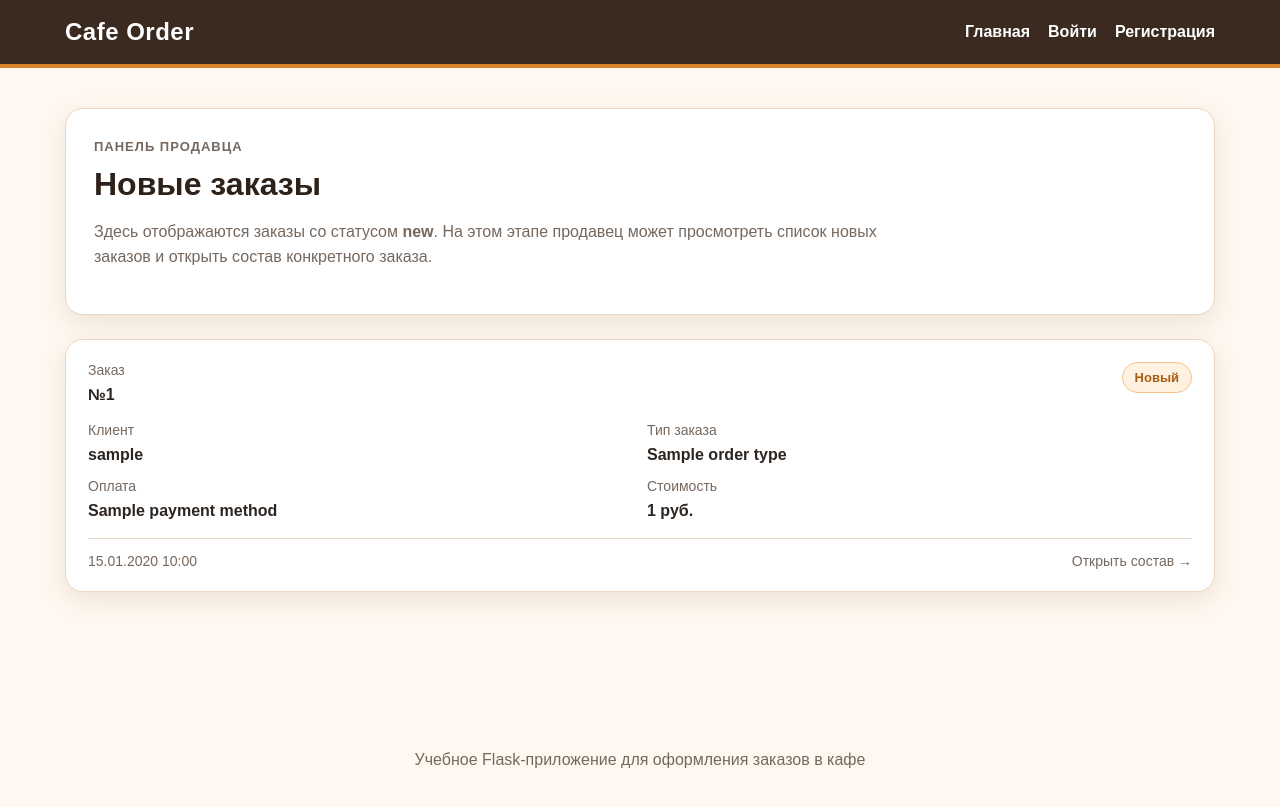
After one commit to Danya8600/cafe_system, a Flask app: template app/templates/seller_orders.html in a window 1280 px wide. The commit adds this page. Run offline with Flask 3, Linux system fonts and the light colour scheme; the template is opened without the code that fills it: most values are stand-ins (such as "Sample title", 1, 10 or a date in 2020).

Commit message:
Добавлена панель продавца для просмотра заказов

```diff
--- a/app/__init__.py
+++ b/app/__init__.py
@@ -12,8 +12,10 @@ def create_app():
 
     from app.controllers.auth_controller import auth_bp
     from app.controllers.customer_controller import customer_bp
+    from app.controllers.seller_controller import seller_bp
 
     app.register_blueprint(auth_bp)
     app.register_blueprint(customer_bp)
+    app.register_blueprint(seller_bp)
 
     return app
--- a/app/static/style.css
+++ b/app/static/style.css
@@ -510,6 +510,70 @@ body {
     font-weight: bold;
 }
 
+.seller-orders-grid {
+    display: grid;
+    grid-template-columns: repeat(auto-fit, minmax(300px, 1fr));
+    gap: 18px;
+}
+
+.seller-order-card {
+    display: flex;
+    flex-direction: column;
+    gap: 18px;
+    padding: 22px;
+    background: var(--bg-card);
+    border: 1px solid var(--border);
+    border-radius: 18px;
+    box-shadow: 0 8px 24px var(--shadow);
+    color: var(--text-main);
+    text-decoration: none;
+    transition: transform 0.15s ease, border-color 0.15s ease;
+}
+
+.seller-order-card:hover {
+    transform: translateY(-2px);
+    border-color: var(--accent);
+}
+
+.seller-order-head {
+    display: flex;
+    align-items: flex-start;
+    justify-content: space-between;
+    gap: 16px;
+}
+
+.seller-order-info {
+    display: grid;
+    grid-template-columns: repeat(2, minmax(0, 1fr));
+    gap: 14px;
+}
+
+.seller-order-footer {
+    display: flex;
+    justify-content: space-between;
+    gap: 14px;
+    padding-top: 14px;
+    border-top: 1px solid var(--border);
+    color: var(--text-muted);
+    font-size: 14px;
+}
+
+.status-badge {
+    display: inline-flex;
+    align-items: center;
+    justify-content: center;
+    padding: 7px 12px;
+    border-radius: 999px;
+    font-size: 13px;
+    font-weight: bold;
+}
+
+.status-new {
+    background: var(--bg-soft);
+    color: var(--accent-dark);
+    border: 1px solid var(--accent-light);
+}
+
 .footer {
     padding: 22px 0;
     color: var(--text-muted);
@@ -526,7 +590,8 @@ body {
         flex-direction: column;
     }
 
-    .order-row {
+    .order-row,
+    .seller-order-info {
         grid-template-columns: 1fr;
     }
 }
--- a/app/templates/base.html
+++ b/app/templates/base.html
@@ -17,6 +17,8 @@
                 {% if session.get("role") == "client" %}
                     <a href="{{ url_for('customer.show_menu') }}">Меню</a>
                     <a href="{{ url_for('customer.my_orders') }}">Мои заказы</a>
+                {% elif session.get("role") == "seller" %}
+                    <a href="{{ url_for('seller.show_new_orders') }}">Панель продавца</a>
                 {% endif %}
 
                 <span class="nav-user">{{ session.get("username") }}</span>
--- /dev/null
+++ b/app/templates/seller_orders.html
@@ -0,0 +1,82 @@
+{% extends "base.html" %}
+
+{% block title %}Панель продавца — Cafe Order{% endblock %}
+
+{% block content %}
+<section class="page-section">
+    <div class="section-title">
+        <p class="eyebrow">Панель продавца</p>
+        <h2>Новые заказы</h2>
+        <p>
+            Здесь отображаются заказы со статусом <b>new</b>. На этом этапе продавец
+            может просмотреть список новых заказов и открыть состав конкретного заказа.
+        </p>
+    </div>
+
+    {% if orders %}
+        <div class="seller-orders-grid">
+            {% for order in orders %}
+                <a class="seller-order-card" href="{{ url_for('seller.show_order_details', order_id=order.id) }}">
+                    <div class="seller-order-head">
+                        <div>
+                            <span class="detail-label">Заказ</span>
+                            <b>№{{ order.id }}</b>
+                        </div>
+                        <span class="status-badge status-new">Новый</span>
+                    </div>
+
+                    <div class="seller-order-info">
+                        <div>
+                            <span class="detail-label">Клиент</span>
+                            <b>{{ order.customer.username }}</b>
+                        </div>
+
+                        <div>
+                            <span class="detail-label">Тип заказа</span>
+                            <b>
+                                {% if order.order_type.name == "delivery" %}
+                                    Доставка
+                                {% elif order.order_type.name == "pickup" %}
+                                    Самовывоз
+                                {% else %}
+                                    {{ order.order_type.name }}
+                                {% endif %}
+                            </b>
+                        </div>
+
+                        <div>
+                            <span class="detail-label">Оплата</span>
+                            <b>
+                                {% if order.payment_method.name == "cash" %}
+                                    Наличные
+                                {% elif order.payment_method.name == "bonus" %}
+                                    Бонусы
+                                {% else %}
+                                    {{ order.payment_method.name }}
+                                {% endif %}
+                            </b>
+                        </div>
+
+                        <div>
+                            <span class="detail-label">Стоимость</span>
+                            <b>{{ order.total_price }} руб.</b>
+                        </div>
+                    </div>
+
+                    <div class="seller-order-footer">
+                        <span>{{ order.created_at.strftime("%d.%m.%Y %H:%M") }}</span>
+                        <span>Открыть состав →</span>
+                    </div>
+                </a>
+            {% endfor %}
+        </div>
+    {% else %}
+        <div class="card">
+            <h3>Новых заказов нет</h3>
+            <p class="muted">
+                Когда клиент оформит заказ, он появится в этом разделе.
+            </p>
+        </div>
+    {% endif %}
+</section>
+{% endblock %}
```
Also changed, not shown: app/controllers/auth_controller.py (+4 -4 lines), app/controllers/seller_controller.py (added, +64 -0 lines), app/repositories/order_repository.py (+15 -0 lines), app/templates/seller_order_details.html (added, +110 -0 lines).
